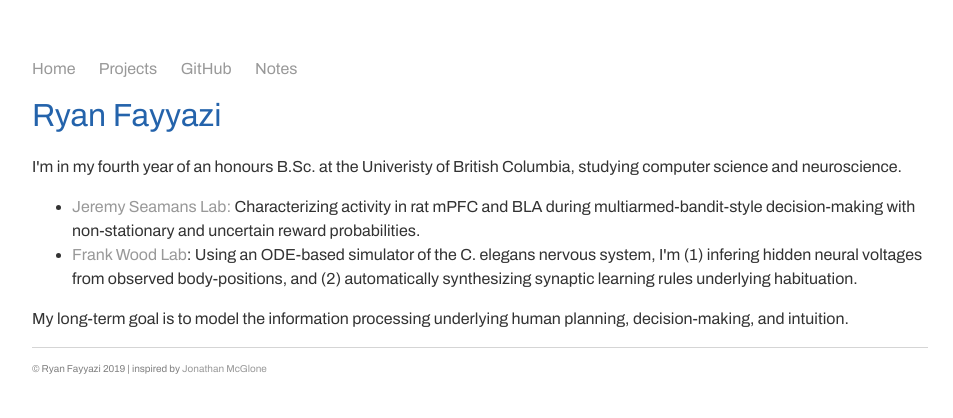
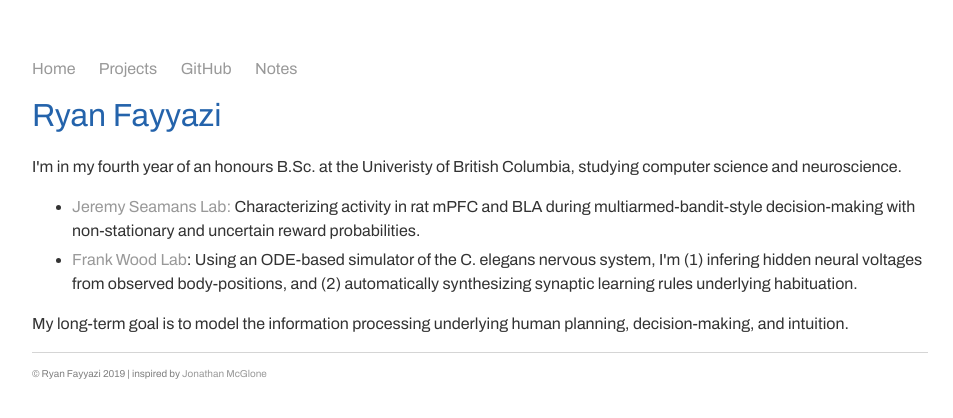
Before and after one commit to rfayyazi/rfayyazi.github.io, a Jekyll site: the page built from index.html, in a window 1280 px wide. Shown: the top 418 px of the page, without its empty margins (160-1113 px from the left). Built offline with Jekyll 4.4.1, drawn with Linux system fonts in a browser that asks for light colours; some web fonts are replaced.

Commit message:
Update main.css

```diff
--- a/css/main.css
+++ b/css/main.css
@@ -59,6 +59,6 @@ ul.a li{
     line-height: 1.5;
     font-family: 'Archivo', 'Helvetica', 'Arial', 'Sans-Serif';
     color: #333;
-    margin: 1;
+    margin-bottom: 5px;
     padding: 0;
 }
```
